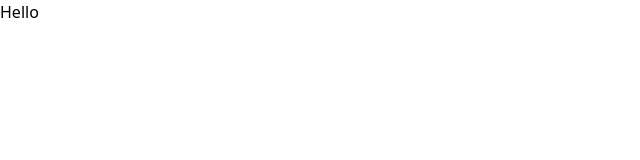
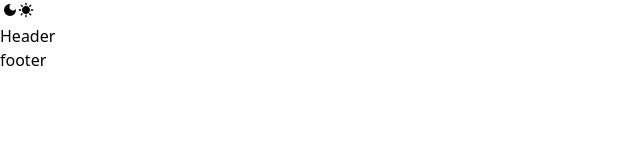
Before and after one commit to andyboat75/my-vite-portfolio, a Vue app: page / in a window 1280 px wide. Shown: the top 160 px of the page, without its empty margins (0-640 px from the left). Built offline with nearby package versions, Linux system fonts and the light colour scheme.

Commit message:
fixed type error

```diff
--- a/index.html
+++ b/index.html
@@ -4,7 +4,7 @@
     <meta charset="UTF-8" />
     <link rel="icon" type="image/svg+xml" href="/vite.svg" />
     <meta name="viewport" content="width=device-width, initial-scale=1.0" />
-    <title>Vite + Vue + TS</title>
+    <title>Andrews Portfolio</title>
   </head>
   <body>
     <div id="app"></div>
--- a/package.json
+++ b/package.json
@@ -1,5 +1,5 @@
 {
-  "homepage": "https://andyboat75.github.io",
+  "homepage": "https://andyboat75.github.io/my-vite-portfolio",
   "name": "my-gh-page",
   "private": true,
   "version": "0.0.0",
@@ -12,12 +12,16 @@
     "deploy": "gh-pages -d dist"
   },
   "dependencies": {
+    "@headlessui/vue": "^1.7.15",
     "@vueuse/core": "^10.3.0",
     "vue": "^3.3.4"
   },
   "devDependencies": {
+    "@iconify/vue": "^4.1.1",
     "@vitejs/plugin-vue": "^4.2.3",
     "autoprefixer": "^10.4.14",
+    "eslint": "^8.46.0",
+    "eslint-plugin-vitest": "^0.2.8",
     "gh-pages": "^5.0.0",
     "postcss": "^8.4.27",
     "tailwindcss": "^3.3.3",
--- a/src/App.vue
+++ b/src/App.vue
@@ -1,8 +1,12 @@
 <script setup lang="ts">
+import CyHeader from "./template/CyHeader.vue"
+import CyFooter from "./template/CyFooter.vue"
 </script>
 
 <template>
-  Hello
+  <CyHeader />
+  <slot />
+  <CyFooter />
 </template>
 
 <style scoped>
--- /dev/null
+++ b/src/components/SwitchToggle.vue
@@ -0,0 +1,64 @@
+<script setup lang="ts">
+import { Switch as HSwitch } from "@headlessui/vue"
+import {PropType, ref, watch} from "vue"
+import { Icon } from "@iconify/vue"
+import ui from "../config"
+defineProps({
+  modelValue:{
+    type:Boolean,
+    default:false
+  },
+  name: {
+    type: String,
+    default: null
+  },
+  onIcon: {
+    type: String,
+    default: null
+  },
+  offIcon: {
+    type: String,
+    default: null
+  },
+  color: {
+    type: String,
+    default: null
+  },
+  disabled:{
+    type:Boolean,
+    default:false
+  },
+  ui:{
+    type:Object as PropType<Partial<typeof ui.ui.toggle>>,
+    default: () => ui.ui.toggle
+  }
+})
+
+const emit = defineEmits(["update:modelvalue"])
+
+
+const defValue = ref(false)
+
+watch(defValue,()=>{
+  if(defValue.value){
+    emit("update:modelvalue", defValue.value)
+  }
+})
+</script>
+
+<template>
+  <HSwitch>
+    <span class="relative inline-flex h-5 w-9 flex-shrink-0 border-2 border-transparent disabled:cursor-not-allowed disabled:opacity-50 focus:outline-none">
+      <span v-if="onIcon" aria-hidden="true">
+        <Icon :icon="onIcon" />
+      </span>
+
+      <span v-if="offIcon" aria-hidden="true">
+        <Icon :icon="offIcon" />
+      </span>
+  </span>
+  </HSwitch>
+</template>
+
+<style scoped>
+</style>
--- /dev/null
+++ b/src/composables/useCyUtilities.ts
@@ -0,0 +1,13 @@
+import {toValue} from 'vue'
+
+/**
+ *
+ * @param inp_txt usually takes name of element
+ * @returns
+ */
+export const useUniqueID = (inp_txt: string) => {
+  const txt = toValue(inp_txt);
+  const id = txt + "_" + Math.floor(Math.random() * Date.now()).toString(16);
+
+  return id;
+};
--- /dev/null
+++ b/src/config/index.ts
@@ -0,0 +1,29 @@
+
+export const ui = {
+  toggle:{
+    "base": "relative inline-flex h-5 w-9 flex-shrink-0 border-2 border-transparent disabled:cursor-not-allowed disabled:opacity-50 focus:outline-none",
+  "rounded": "rounded-full",
+  "ring": "focus-visible:ring-2 focus-visible:ring-{color}-500 dark:focus-visible:ring-{color}-400 focus-visible:ring-offset-2 focus-visible:ring-offset-white dark:focus-visible:ring-offset-gray-900",
+  "active": "bg-{color}-500 dark:bg-{color}-400",
+  "inactive": "bg-gray-200 dark:bg-gray-700",
+  "container": {
+    "base": "pointer-events-none relative inline-block h-4 w-4 rounded-full bg-white dark:bg-gray-900 shadow transform ring-0 transition ease-in-out duration-200",
+    "active": "translate-x-4 rtl:-translate-x-4",
+    "inactive": "translate-x-0 rtl:-translate-x-0"
+  },
+  "icon": {
+    "base": "absolute inset-0 h-full w-full flex items-center justify-center transition-opacity",
+    "active": "opacity-100 ease-in duration-200",
+    "inactive": "opacity-0 ease-out duration-100",
+    "on": "h-3 w-3 text-{color}-500 dark:text-{color}-400",
+    "off": "h-3 w-3 text-gray-400 dark:text-gray-500"
+  },
+  "default": {
+    "onIcon": null,
+    "offIcon": null,
+    "color": "primary"
+  }
+  }
+}
+
+export default {ui}
--- /dev/null
+++ b/src/template/CyFooter.vue
@@ -0,0 +1,11 @@
+<script setup lang="ts">
+
+</script>
+
+<template>
+<div>footer</div>
+</template>
+
+<style scoped>
+
+</style>
--- /dev/null
+++ b/src/template/CyHeader.vue
@@ -0,0 +1,8 @@
+<script setup lang="ts">
+import SwitchToggle from '../components/SwitchToggle.vue';
+
+</script>
+<template>
+  <SwitchToggle on-icon="material-symbols:dark-mode" off-icon="material-symbols:sunny-rounded"/>
+ <div>Header</div>
+</template>
--- a/vite.config.ts
+++ b/vite.config.ts
@@ -14,7 +14,7 @@ export default defineConfig(({command, mode}) =>{
     }
   }else{
     return {
-      base: '',
+      base: '/my-vite-portfolio/',
       plugins: [vue()]
     }
   }
```
Also changed, not shown: 2 other files (tests, documents, lock files or other folders).
